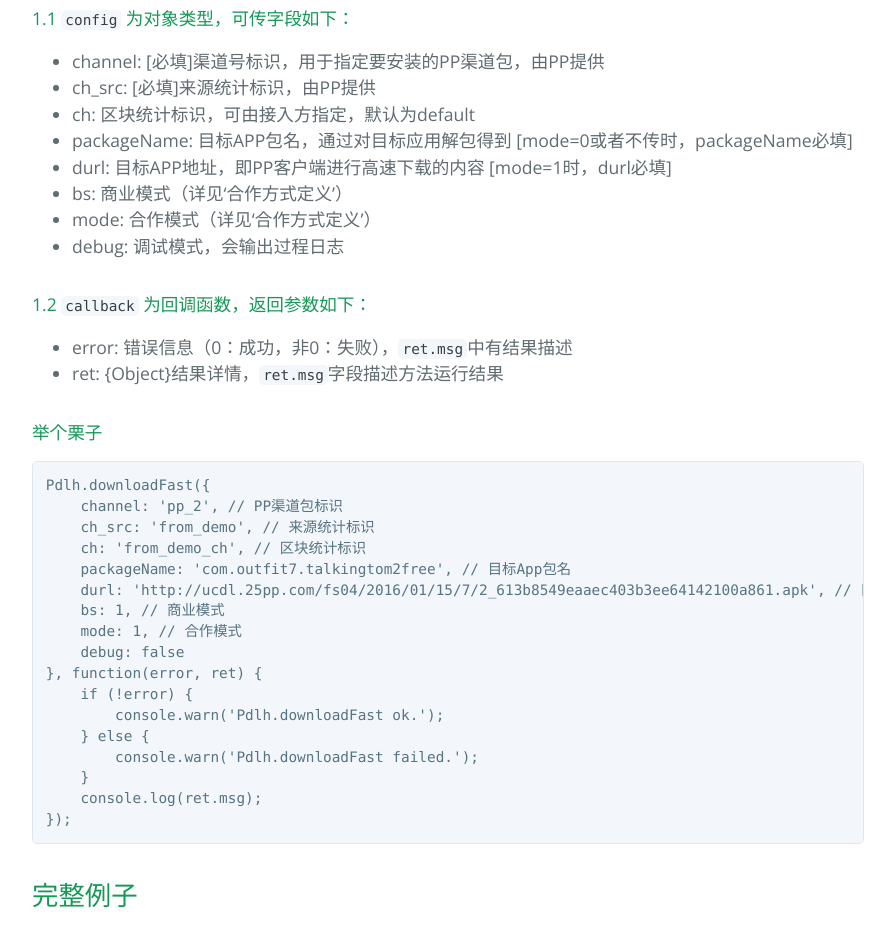
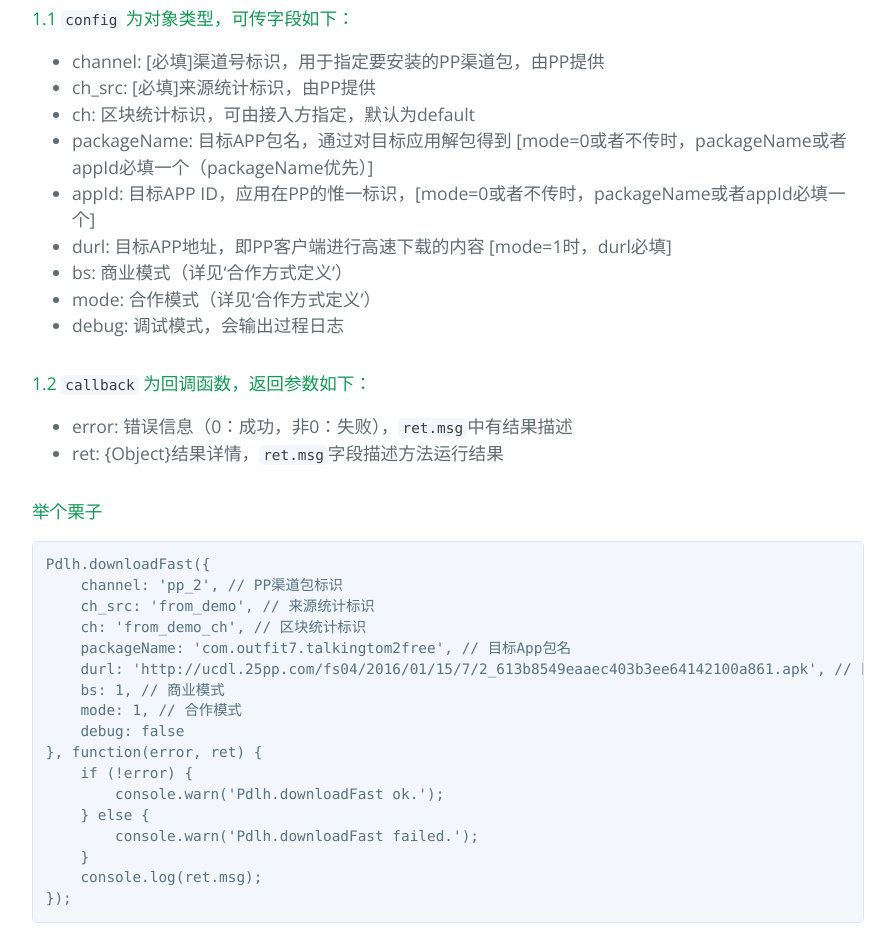
Before and after one commit to ppfe/pdlh, a plain HTML site: page index.html in a window 1280 px wide. Shown: the part 2400-3327 px from the top of the page, without its empty margins (192-1087 px from the left). Drawn offline with nearby package versions, Linux system fonts and the light colour scheme.

Commit message:
Create gh-pages branch via GitHub

```diff
--- a/index.html
+++ b/index.html
@@ -110,7 +110,8 @@
 <li>channel: [必填]渠道号标识，用于指定要安装的PP渠道包，由PP提供</li>
 <li>ch_src: [必填]来源统计标识，由PP提供</li>
 <li>ch: 区块统计标识，可由接入方指定，默认为default</li>
-<li>packageName: 目标APP包名，通过对目标应用解包得到 [mode=0或者不传时，packageName必填]</li>
+<li>packageName: 目标APP包名，通过对目标应用解包得到 [mode=0或者不传时，packageName或者appId必填一个（packageName优先）]</li>
+<li>appId: 目标APP ID，应用在PP的惟一标识，[mode=0或者不传时，packageName或者appId必填一个]</li>
 <li>durl: 目标APP地址，即PP客户端进行高速下载的内容 [mode=1时，durl必填]</li>
 <li>bs: 商业模式（详见‘合作方式定义’）</li>
 <li>mode: 合作模式（详见‘合作方式定义’）</li>
```
Also changed, not shown: params.json (+1 -1 lines).
